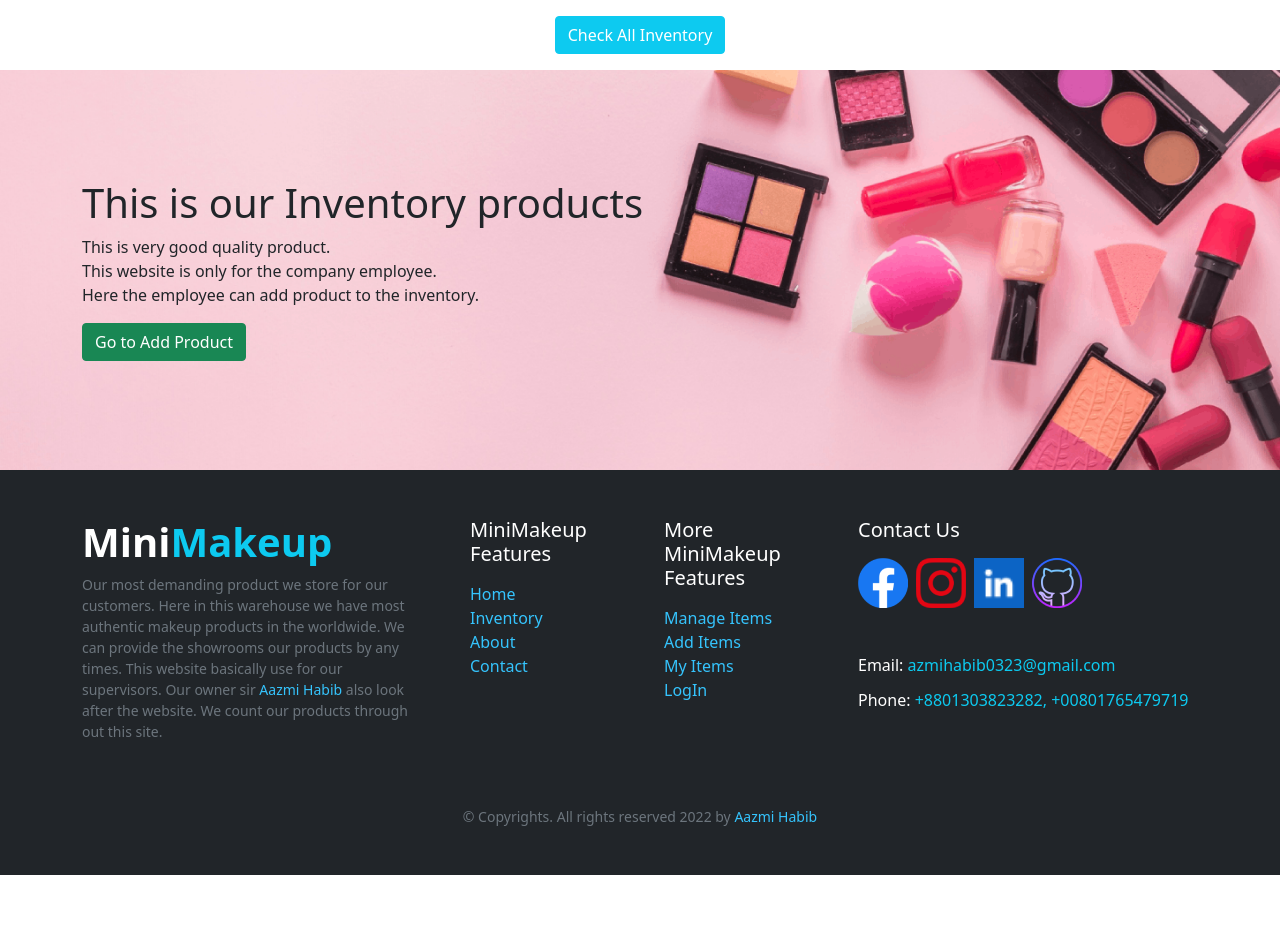
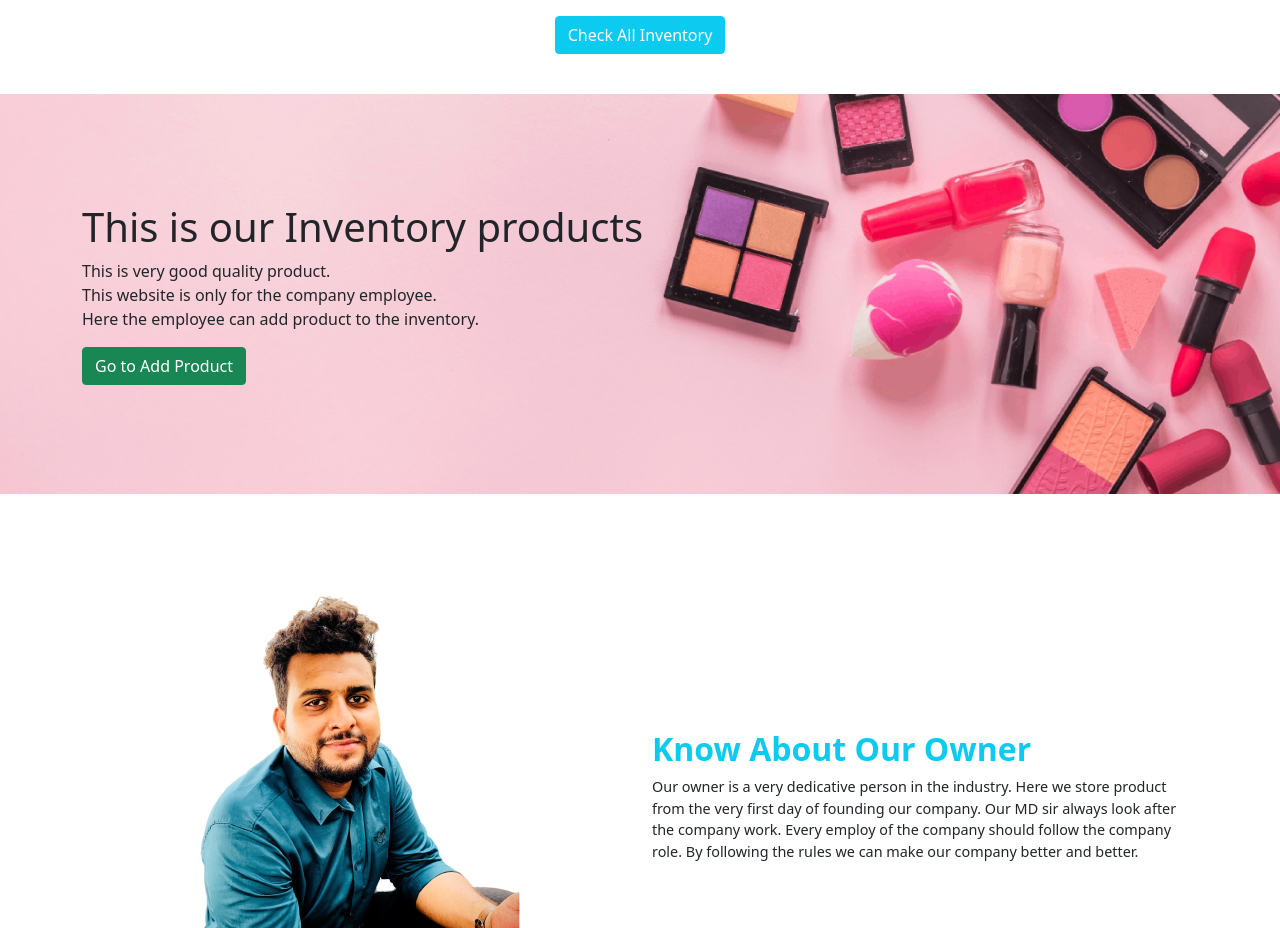
Before and after one commit to azmi0323/minimakeup-client, a React (Create React App) app: page / in a window 1280 px wide. Shown: the part 712-1640 px from the top of the page. Before the commit the page ends 1587 px from the top, so only its background shows below. Built offline with nearby package versions, Linux system fonts and the light colour scheme; no server answers.

Commit message:
editing home page

```diff
--- a/src/Components/Home/Home.css
+++ b/src/Components/Home/Home.css
@@ -16,6 +16,9 @@
     align-items: center;
 
 }
+.img-resize{
+    border-radius: 100px;
+}
 
 @media (max-width :768px)  {
     .card-compo{
--- a/src/Components/Home/Home.js
+++ b/src/Components/Home/Home.js
@@ -1,8 +1,9 @@
 import axios from "axios";
 import React, { useEffect, useState } from "react";
 import carousel from "../../img/banner.png";
-import { Carousel } from "react-bootstrap";
+import { Card, Carousel, Col, Row } from "react-bootstrap";
 import { Link } from "react-router-dom";
+import owner from "../../img/owner.png";
 import Products from "../Products/Products";
 import "./Home.css";
 const Home = () => {
@@ -41,15 +42,35 @@ const Home = () => {
         </div>
       </div>
       <p className="text-center ">
-        <Link className="btn btn-info text-white mt-4" to={"/inventory"}>
+        <Link className="btn btn-info text-white my-4" to={"/inventory"}>
           Check All Inventory
         </Link>
       </p>
-      <div className="bannerSecond">
+      <div className="bannerSecond py-5">
         <div className="container">
-        <h1>This is our Inventory products</h1>
-        <p>This is very good quality product. <br /> This website is only for the company employee. <br /> Here the employee can add product to the inventory.</p>
-        <Link to='/addItems' className="btn btn-success">Go to Add Product</Link>
+          <h1>This is our Inventory products</h1>
+          <p>
+            This is very good quality product. <br /> This website is only for
+            the company employee. <br /> Here the employee can add product to
+            the inventory.
+          </p>
+          <Link to="/addItems" className="btn btn-success ">
+            Go to Add Product
+          </Link>
+        </div>
+      </div>
+
+      <div className="container my-5">
+        <div className="row d-flex align-items-center justify-content-center">
+          <div className="col-md-6">
+            <img src={owner} className="img-resize img-fluid" alt="" />
+          </div>
+          <div className="col-md-6 mt-4">
+            <h2 className="text-info fw-bold">Know About Our Owner</h2>
+            <p className="text-small">
+              Our owner is a very dedicative person in the industry. Here we store product from the very first day of founding our company. Our MD sir always look after the company work. Every employ of the company should follow the company role. By following the rules we can make our company better and better.
+            </p>
+          </div>
         </div>
       </div>
     </div>
```
Also changed, not shown: src/img/owner.png (added).
